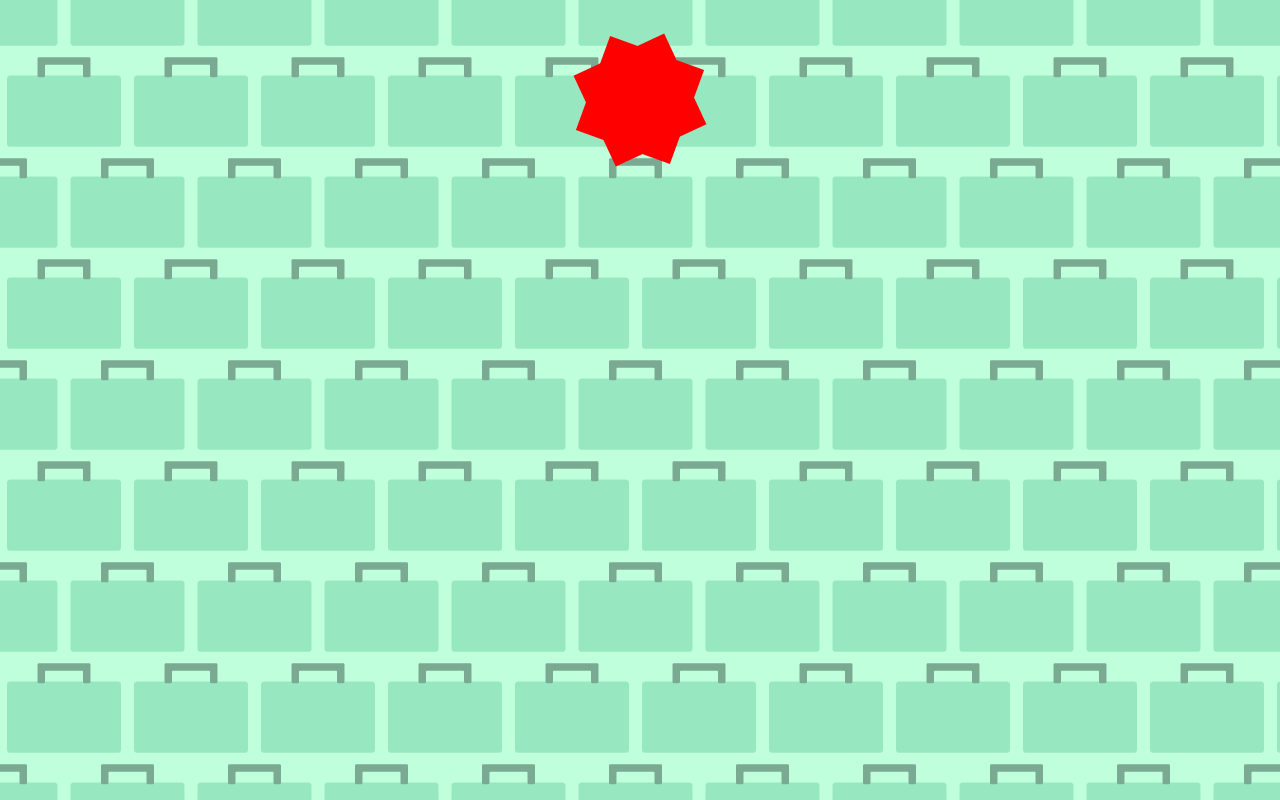
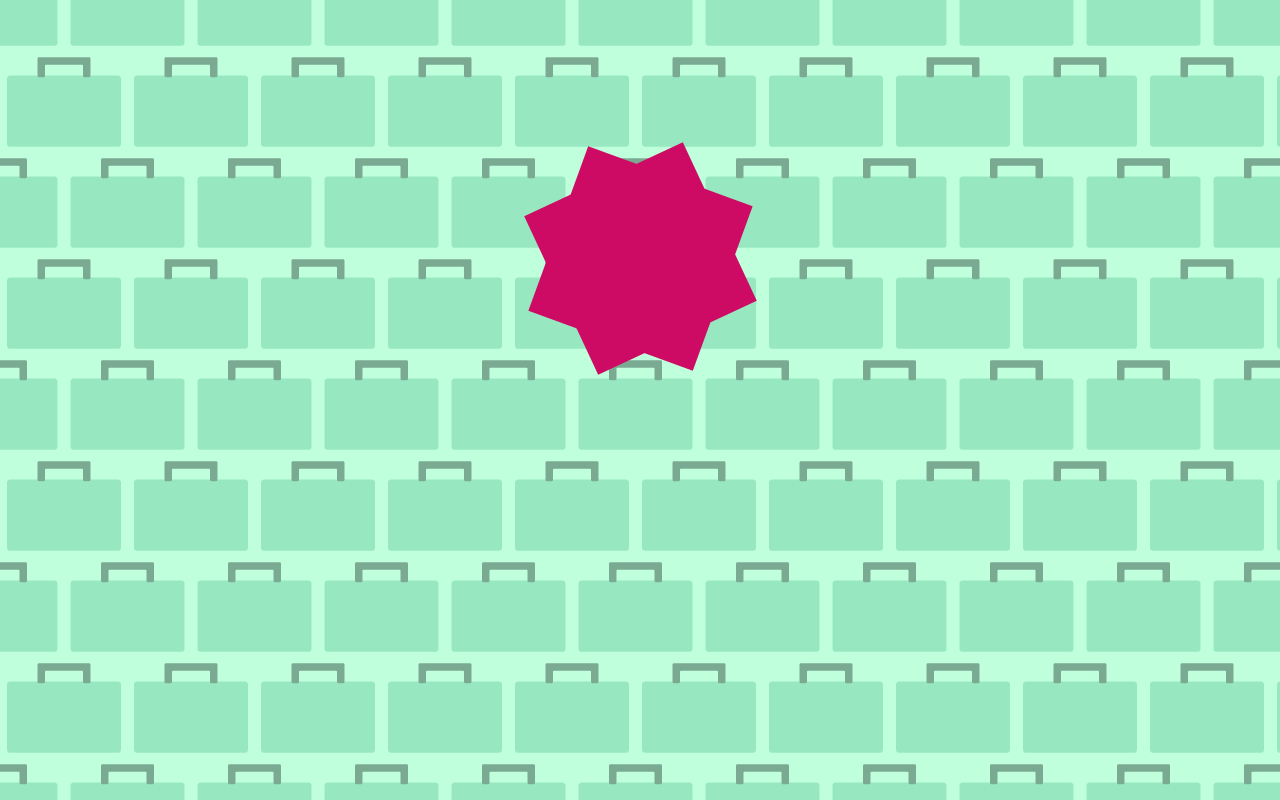
Before and after one commit to CoquiCoders/bumpyJourney, a plain HTML site: page index.html in a window 1280 px wide. Drawn offline with Linux system fonts and the light colour scheme.

Commit message:
Styling spinner.

```diff
--- a/css/custom.css
+++ b/css/custom.css
@@ -25,11 +25,12 @@ body
 }
 
 .burst-8 {
-    background: red;
-    width: 100px;
-    height: 100px;
+    background: #CE0B64;
+    width: 175px;
+    height: 175px;
     position: relative;
     text-align: center;
+    margin-top: 15%;
     margin-left:auto;
     margin-right:auto;
     -webkit-transform: rotate(20deg);
@@ -42,10 +43,10 @@ body
     position: absolute;
     top: 0;
     left: 0;
-    height: 100px;
-    width: 100px;
+    height: 175px;
+    width: 175px;
 
-    background: red;
+    background: #CE0B64;
     -webkit-transform: rotate(135deg);
        -moz-transform: rotate(135deg);
         -ms-transform: rotate(135deg);
```
